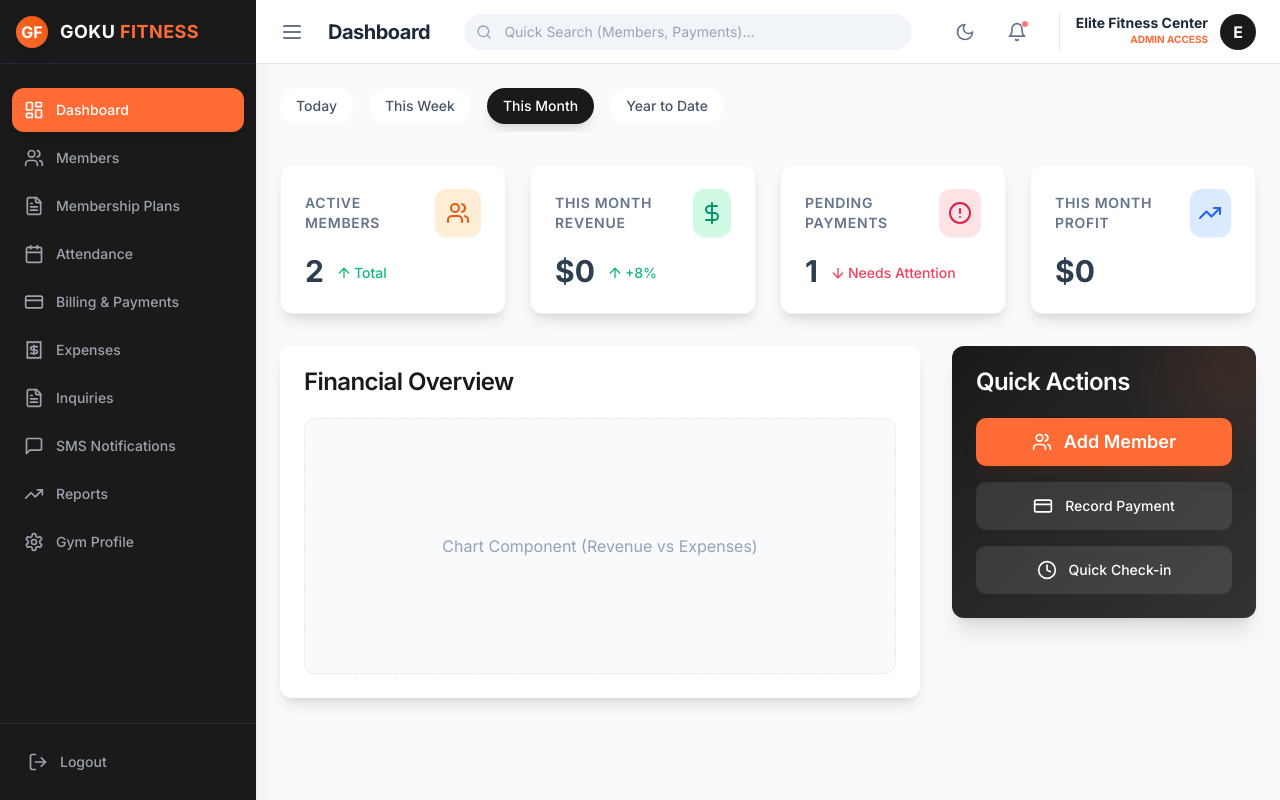
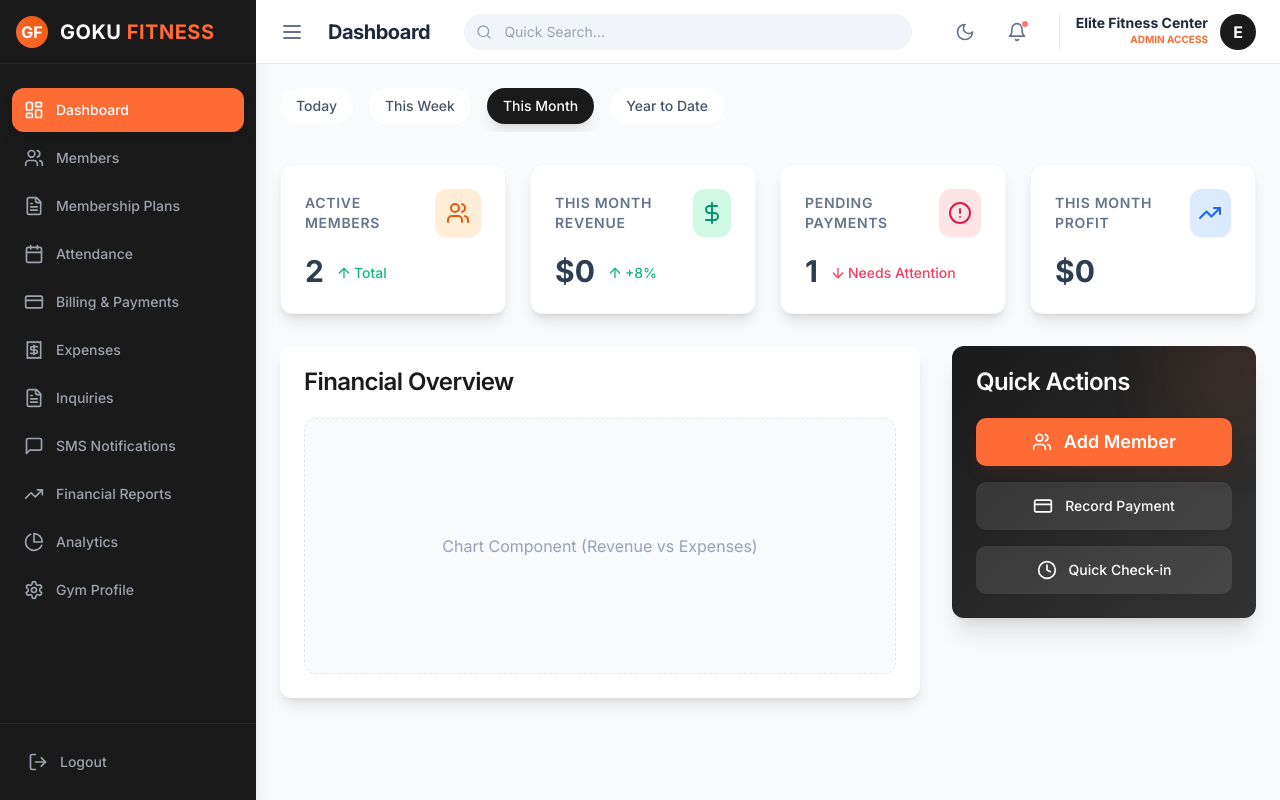
Before and after one commit to gujarvinit5-alt/GOKU-fitness, a React (Vite) app: page / in a window 1280 px wide. Built offline with nearby package versions, Linux system fonts and the light colour scheme.

Commit message:
Fix permissions: Remove node_modules

```diff
--- a/src/components/MainLayout.jsx
+++ b/src/components/MainLayout.jsx
@@ -1,7 +1,7 @@
 import React, { useState, useEffect } from 'react';
 import {
   LayoutDashboard, Users, Calendar, CreditCard, PieChart, MessageSquare,
-  FileText, TrendingUp, Receipt, Search, Bell, Moon, Sun, Menu, LogOut, Settings, User, X
+  FileText, TrendingUp, Receipt, Search, Bell, Moon, Sun, Menu, LogOut, Settings, X
 } from 'lucide-react';
 
 const MainLayout = ({ children, activeTab, onTabChange, gymProfile, data }) => {
@@ -13,32 +13,22 @@ const MainLayout = ({ children, activeTab, onTabChange, gymProfile, data }) => {
   const [showNotifications, setShowNotifications] = useState(false);
   const [showProfileMenu, setShowProfileMenu] = useState(false);
 
-  // --- Generate Notifications from Data ---
+  // --- Generate Notifications Logic ---
   const getNotifications = () => {
     if (!data) return [];
     const alerts = [];
-
-    // 1. Check for Pending Payments
+    // Check for Pending Payments
     data.payments?.forEach(p => {
       if (p.status === 'pending') {
         const memberName = data.members?.find(m => m.id === p.memberId)?.name || 'Unknown';
-        alerts.push({
-          id: p.id,
-          title: 'Payment Pending',
-          desc: `${memberName} owes $${p.amount}`,
-          type: 'alert'
-        });
+        alerts.push({ id: p.id, title: 'Payment Pending', desc: `${memberName} owes $${p.amount}` });
       }
     });
-
-    // 2. Check for Expiring Memberships (Simple Logic)
-    // You can make this smarter later
-    return alerts.slice(0, 5); // Limit to 5 for now
+    return alerts.slice(0, 5);
   };
-
   const notifications = getNotifications();
 
-  // Sidebar Menu Items
+  // --- RESTORED SIDEBAR MENU ITEMS ---
   const menuItems = [
     { id: 'dashboard', label: 'Dashboard', icon: LayoutDashboard },
     { id: 'members', label: 'Members', icon: Users },
@@ -48,7 +38,8 @@ const MainLayout = ({ children, activeTab, onTabChange, gymProfile, data }) => {
     { id: 'expenses', label: 'Expenses', icon: Receipt },
     { id: 'inquiries', label: 'Inquiries', icon: FileText },
     { id: 'sms', label: 'SMS Notifications', icon: MessageSquare },
-    { id: 'reports', label: 'Reports', icon: TrendingUp },
+    { id: 'financial', label: 'Financial Reports', icon: TrendingUp }, // RESTORED
+    { id: 'analytics', label: 'Analytics', icon: PieChart },         // RESTORED
     { id: 'profile', label: 'Gym Profile', icon: Settings },
   ];
 
@@ -63,12 +54,16 @@ const MainLayout = ({ children, activeTab, onTabChange, gymProfile, data }) => {
 
       {/* --- SIDEBAR --- */}
       <aside className={`${isSidebarOpen ? 'w-64' : 'w-20'} bg-[#1A1A1A] text-white transition-all duration-300 flex flex-col z-20 shrink-0 shadow-xl`}>
+
+        {/* RESTORED LOGO STYLE */}
         <div className="h-16 flex items-center px-4 border-b border-gray-800">
-          <div className="w-8 h-8 rounded-full bg-gradient-to-tr from-[#FF6B35] to-orange-600 flex items-center justify-center shrink-0 shadow-lg">
+          <div className="w-8 h-8 rounded-full bg-gradient-to-tr from-[#FF6B35] to-orange-600 flex items-center justify-center shrink-0">
              <span className="font-bold text-white">GF</span>
           </div>
           {isSidebarOpen && (
-            <span className="ml-3 font-bold text-lg tracking-wide">GOKU <span className="text-[#FF6B35]">FITNESS</span></span>
+            <span className="ml-3 font-bold text-xl tracking-wide">
+              GOKU <span className="text-[#FF6B35]">FITNESS</span>
+            </span>
           )}
         </div>
 
@@ -86,6 +81,12 @@ const MainLayout = ({ children, activeTab, onTabChange, gymProfile, data }) => {
               >
                 <Icon className={`w-5 h-5 transition-colors ${isActive ? 'text-white' : 'text-gray-400 group-hover:text-white'}`} />
                 {isSidebarOpen && <span className="ml-3 font-medium text-sm">{item.label}</span>}
+
+                {!isSidebarOpen && (
+                  <div className="absolute left-14 bg-gray-900 text-white text-xs px-2 py-1 rounded opacity-0 group-hover:opacity-100 transition-opacity whitespace-nowrap z-50 pointer-events-none">
+                    {item.label}
+                  </div>
+                )}
               </button>
             );
           })}
@@ -99,18 +100,14 @@ const MainLayout = ({ children, activeTab, onTabChange, gymProfile, data }) => {
         </div>
       </aside>
 
-      {/* --- MAIN CONTENT WRAPPER --- */}
+      {/* --- MAIN CONTENT --- */}
       <div className="flex-1 flex flex-col overflow-hidden relative">
 
         {/* --- HEADER --- */}
-        <header className="h-16 bg-white dark:bg-slate-900 border-b border-slate-200 dark:border-slate-800 flex items-center justify-between px-4 md:px-6 shrink-0 z-30 relative">
+        <header className="h-16 bg-white dark:bg-slate-900 border-b border-slate-200 dark:border-slate-800 flex items-center justify-between px-4 md:px-6 shrink-0 z-30">
 
-           {/* Left: Sidebar Toggle & Page Title */}
            <div className="flex items-center gap-4">
-              <button
-                onClick={() => setIsSidebarOpen(!isSidebarOpen)}
-                className="p-2 -ml-2 text-slate-500 hover:text-[#FF6B35] rounded-lg transition-colors"
-              >
+              <button onClick={() => setIsSidebarOpen(!isSidebarOpen)} className="p-2 -ml-2 text-slate-500 hover:text-[#FF6B35] rounded-lg transition-colors">
                  <Menu className="w-6 h-6" />
               </button>
               <h1 className="text-xl font-bold text-slate-800 dark:text-white capitalize hidden md:block">
@@ -118,66 +115,48 @@ const MainLayout = ({ children, activeTab, onTabChange, gymProfile, data }) => {
               </h1>
            </div>
 
-           {/* Center: Search Bar */}
            <div className="flex-1 max-w-md mx-4 hidden md:block relative group">
               <Search className="absolute left-3 top-1/2 -translate-y-1/2 w-4 h-4 text-slate-400 group-focus-within:text-[#FF6B35]" />
               <input
                  className="w-full pl-10 pr-4 py-2 bg-slate-100 dark:bg-slate-800 border-none rounded-full text-sm focus:ring-2 focus:ring-[#FF6B35] dark:text-white outline-none"
-                 placeholder="Quick Search (Members, Payments)..."
+                 placeholder="Quick Search..."
                  value={searchQuery}
                  onChange={(e) => setSearchQuery(e.target.value)}
               />
            </div>
 
-           {/* Right: Actions */}
            <div className="flex items-center gap-2 md:gap-4">
-
-              {/* Dark Mode */}
               <button onClick={() => setDarkMode(!darkMode)} className="p-2 text-slate-500 hover:bg-slate-100 dark:hover:bg-slate-800 rounded-full">
                  {darkMode ? <Sun className="w-5 h-5 text-yellow-500" /> : <Moon className="w-5 h-5" />}
               </button>
 
-              {/* --- NOTIFICATION BELL --- */}
+              {/* Notification Bell */}
               <div className="relative">
-                <button
-                  onClick={() => { setShowNotifications(!showNotifications); setShowProfileMenu(false); }}
-                  className="p-2 text-slate-500 hover:bg-slate-100 dark:hover:bg-slate-800 rounded-full relative"
-                >
+                <button onClick={() => { setShowNotifications(!showNotifications); setShowProfileMenu(false); }} className="p-2 text-slate-500 hover:bg-slate-100 dark:hover:bg-slate-800 rounded-full relative">
                    <Bell className="w-5 h-5" />
-                   {notifications.length > 0 && (
-                     <span className="absolute top-1.5 right-1.5 w-2 h-2 bg-red-500 rounded-full border border-white dark:border-slate-900 animate-pulse"></span>
-                   )}
+                   {notifications.length > 0 && <span className="absolute top-1.5 right-1.5 w-2 h-2 bg-red-500 rounded-full border border-white animate-pulse"></span>}
                 </button>
-
-                {/* Notification Dropdown */}
                 {showNotifications && (
-                  <div className="absolute top-12 right-0 w-80 bg-white dark:bg-slate-900 shadow-2xl rounded-xl border dark:border-slate-800 overflow-hidden z-50 animate-in fade-in slide-in-from-top-2">
+                  <div className="absolute top-12 right-0 w-80 bg-white dark:bg-slate-900 shadow-2xl rounded-xl border dark:border-slate-800 overflow-hidden z-50">
                      <div className="p-3 border-b dark:border-slate-800 flex justify-between items-center">
                         <span className="font-bold dark:text-white">Notifications</span>
-                        <button onClick={() => setShowNotifications(false)}><X className="w-4 h-4 text-slate-400" /></button>
+                        <button onClick={() => setShowNotifications(false)}><X className="w-4 h-4" /></button>
                      </div>
                      <div className="max-h-80 overflow-y-auto p-2 space-y-2">
-                        {notifications.length === 0 ? (
-                           <p className="text-center text-slate-400 text-sm py-4">No new notifications</p>
-                        ) : (
-                           notifications.map((n, i) => (
-                              <div key={i} className="p-3 bg-slate-50 dark:bg-slate-800 rounded-lg text-sm">
-                                 <p className="font-semibold text-slate-800 dark:text-white">{n.title}</p>
-                                 <p className="text-slate-500 dark:text-slate-400">{n.desc}</p>
-                              </div>
-                           ))
-                        )}
+                        {notifications.length === 0 ? <p className="text-center text-slate-400 text-sm py-4">No new notifications</p> : notifications.map((n, i) => (
+                           <div key={i} className="p-3 bg-slate-50 dark:bg-slate-800 rounded-lg text-sm">
+                              <p className="font-semibold text-slate-800 dark:text-white">{n.title}</p>
+                              <p className="text-slate-500 dark:text-slate-400">{n.desc}</p>
+                           </div>
+                        ))}
                      </div>
                   </div>
                 )}
               </div>
 
-              {/* --- PROFILE DROPDOWN --- */}
+              {/* Profile Menu */}
               <div className="relative">
-                 <div
-                   onClick={() => { setShowProfileMenu(!showProfileMenu); setShowNotifications(false); }}
-                   className="flex items-center gap-3 ml-2 border-l pl-4 border-slate-200 dark:border-slate-700 cursor-pointer"
-                 >
+                 <div onClick={() => { setShowProfileMenu(!showProfileMenu); setShowNotifications(false); }} className="flex items-center gap-3 ml-2 border-l pl-4 border-slate-200 dark:border-slate-700 cursor-pointer">
                     <div className="text-right hidden md:block select-none">
                        <p className="text-sm font-bold text-slate-800 dark:text-white leading-none">{gymProfile?.name || 'Admin'}</p>
                        <p className="text-[10px] text-[#FF6B35] font-bold uppercase mt-0.5">Admin Access</p>
@@ -186,35 +165,24 @@ const MainLayout = ({ children, activeTab, onTabChange, gymProfile, data }) => {
                        {gymProfile?.name?.charAt(0) || 'A'}
                     </div>
                  </div>
-
-                 {/* Profile Menu */}
                  {showProfileMenu && (
-                    <div className="absolute top-12 right-0 w-56 bg-white dark:bg-slate-900 shadow-xl rounded-xl border dark:border-slate-800 p-2 z-50 animate-in fade-in slide-in-from-top-2">
-                       <div className="md:hidden p-3 border-b dark:border-slate-800 mb-2">
-                          <p className="font-bold dark:text-white">{gymProfile?.name}</p>
-                       </div>
-                       <button
-                         onClick={() => { onTabChange('profile'); setShowProfileMenu(false); }}
-                         className="w-full flex items-center px-3 py-2 text-sm text-slate-600 dark:text-slate-300 hover:bg-slate-50 dark:hover:bg-slate-800 rounded-lg transition-colors"
-                       >
+                    <div className="absolute top-12 right-0 w-56 bg-white dark:bg-slate-900 shadow-xl rounded-xl border dark:border-slate-800 p-2 z-50">
+                       <button onClick={() => { onTabChange('profile'); setShowProfileMenu(false); }} className="w-full flex items-center px-3 py-2 text-sm text-slate-600 dark:text-slate-300 hover:bg-slate-50 dark:hover:bg-slate-800 rounded-lg">
                           <Settings className="w-4 h-4 mr-2" /> Edit Profile
                        </button>
                        <div className="h-px bg-slate-100 dark:bg-slate-800 my-1"></div>
-                       <button className="w-full flex items-center px-3 py-2 text-sm text-red-500 hover:bg-red-50 dark:hover:bg-red-900/20 rounded-lg transition-colors">
+                       <button className="w-full flex items-center px-3 py-2 text-sm text-red-500 hover:bg-red-50 rounded-lg">
                           <LogOut className="w-4 h-4 mr-2" /> Logout
                        </button>
                     </div>
                  )}
               </div>
-
            </div>
         </header>
 
-        {/* --- PAGE CONTENT AREA --- */}
         <main className="flex-1 overflow-y-auto p-4 md:p-6 relative scroll-smooth" onClick={() => { setShowNotifications(false); setShowProfileMenu(false); }}>
            {children}
         </main>
-
       </div>
     </div>
   );
```
